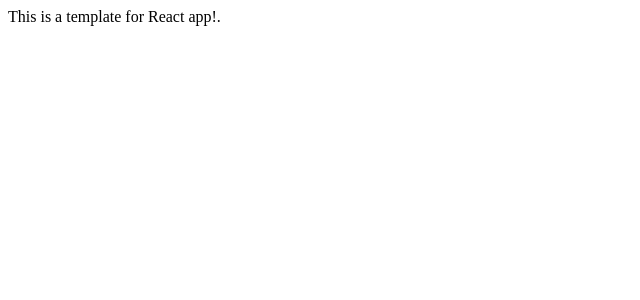
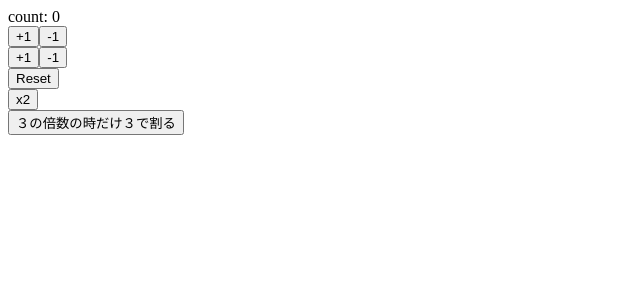
Before and after one commit to ariju/react-hooks-101, a React (Create React App) app: page / in a window 1280 px wide. Shown: the top 300 px of the page, without its empty margins (0-640 px from the left). Built offline with nearby package versions, Linux system fonts and the light colour scheme.

Commit message:
my first React Hook with useState

```diff
--- a/src/App.js
+++ b/src/App.js
@@ -1,10 +1,49 @@
-import React from 'react';
+import React, { useState } from 'react';
 
 const App = () => {
+  const [count, setCount] = useState(0)
+
+  const increment = () => setCount(count + 1)
+  const decrement = () => setCount(count - 1)
+
+  const increment2 = () => setCount(previousCount => previousCount + 1)
+  const decrement2 = () => setCount(previousCount => previousCount - 1)
+
+  const reset = () => setCount(0)
+
+  const double = () => setCount(count * 2)
+
+  const divide3 = () => setCount(previousCount => {
+    if (previousCount % 3 === 0) {
+      return previousCount / 3
+    }else {
+      return previousCount
+    }
+  })
+
   return (
-    <div>
-      This is a template for React app!.
-    </div>
+    <>
+      <div>
+        count: {count}
+      </div>
+      <div>
+      <button onClick={increment}>+1</button>
+      <button onClick={decrement}>-1</button>
+      </div>
+      <div>
+      <button onClick={increment2}>+1</button>
+      <button onClick={decrement2}>-1</button>
+      </div>
+      <div>
+        <button onClick={reset}>Reset</button>
+      </div>
+      <div>
+        <button onClick={double}>x2</button>
+      </div>
+      <div>
+        <button onClick={divide3}>３の倍数の時だけ３で割る</button>
+      </div>
+    </>
   );
 }
 
```
